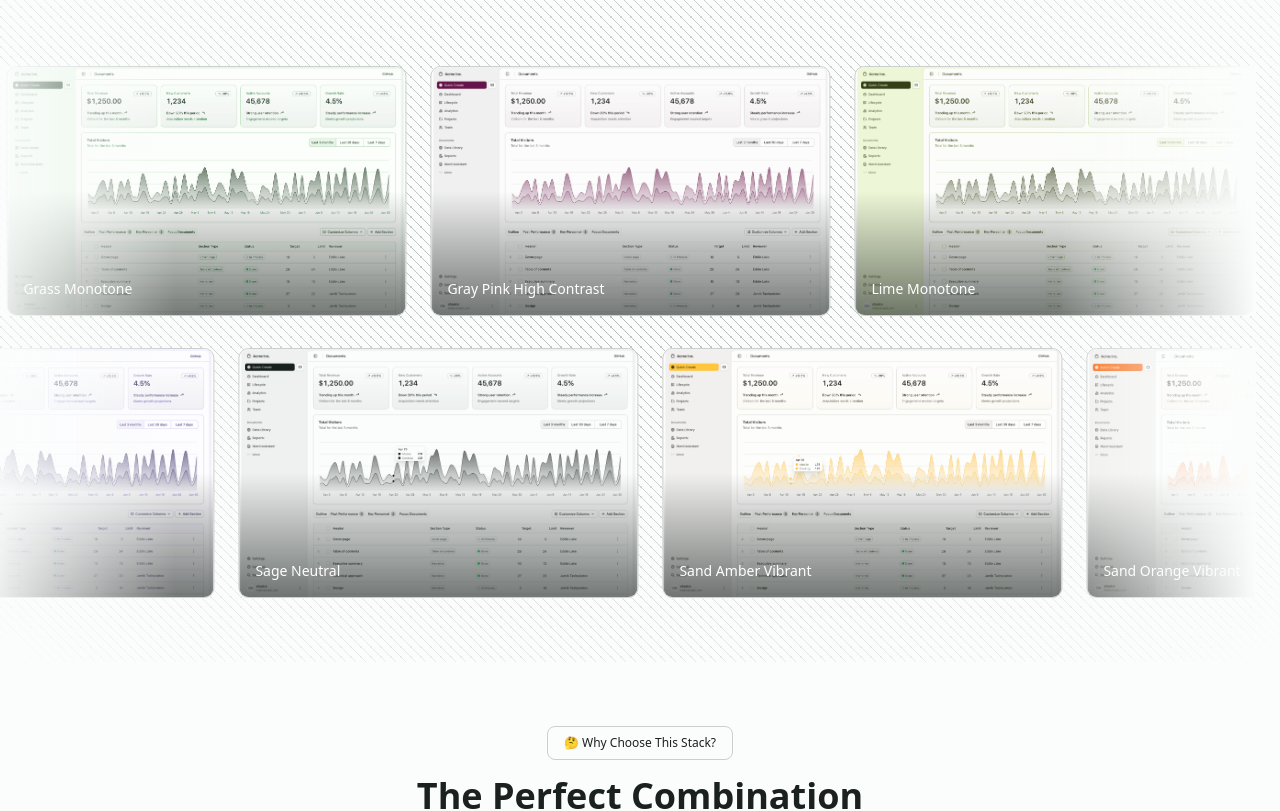
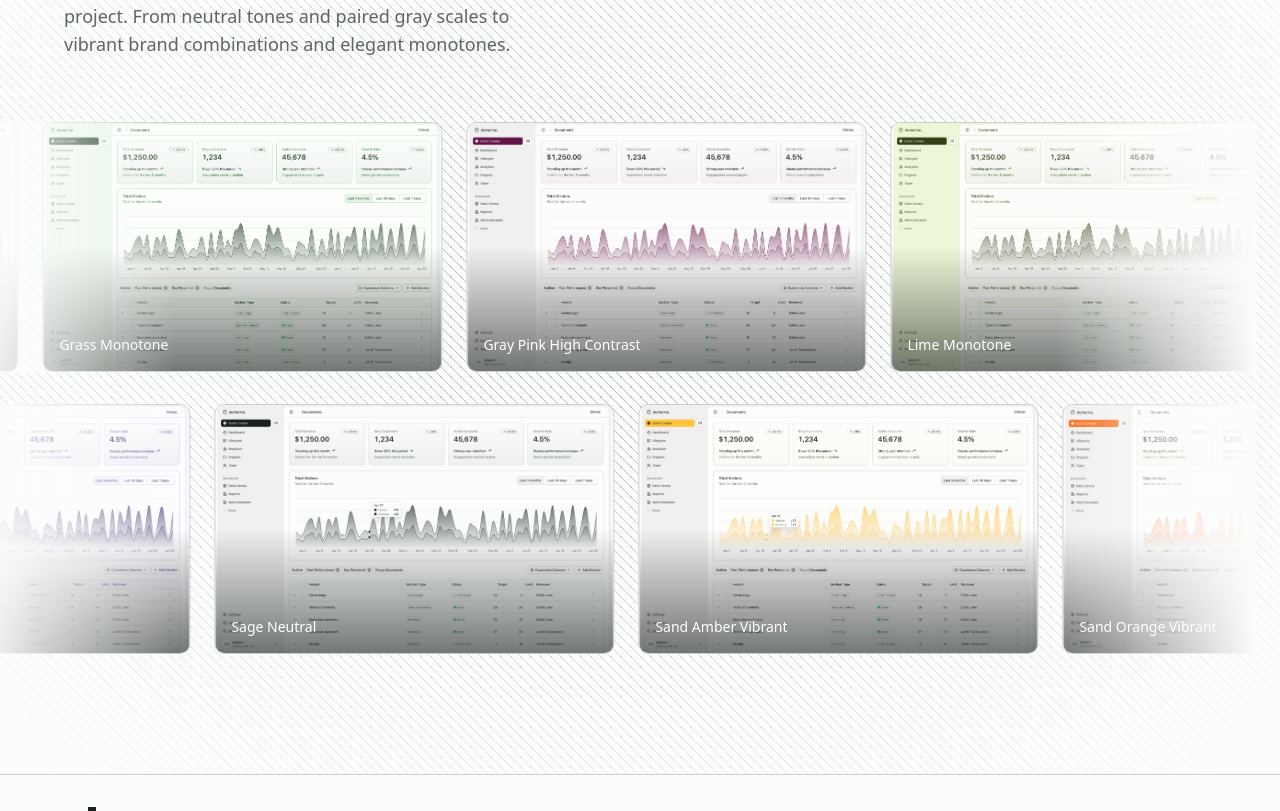
Before and after one commit to mandalor-studio/scaletone, a Next.js app: page / in a window 1280 px wide. Shown: the part 1760-2571 px from the top of the page. Built offline with nearby package versions, Linux system fonts and the light colour scheme.

Commit message:
improve sections spacing

```diff
--- a/app/(landing)/_sections/showcase/_components/double-marquee.tsx
+++ b/app/(landing)/_sections/showcase/_components/double-marquee.tsx
@@ -102,12 +102,7 @@ export function DoubleMarquee() {
       <div className="relative overflow-hidden">
         <div className="space-y-8">
           {/* First marquee row - left to right */}
-          <Marquee
-            speed={60}
-            gradient={true}
-            gradientColor="var(--background)"
-            pauseOnHover={true}
-          >
+          <Marquee speed={60} gradient={true} gradientColor="var(--background)">
             {firstRowImages.map((image, index) => (
               <MarqueeItem key={`first-${index}`} image={image} index={index} />
             ))}
@@ -119,7 +114,6 @@ export function DoubleMarquee() {
             speed={40}
             gradient={true}
             gradientColor="var(--background)"
-            pauseOnHover={true}
           >
             {secondRowImages.map((image, index) => (
               <MarqueeItem
@@ -145,7 +139,7 @@ const MarqueeItem = ({
   const { resolvedTheme } = useTheme();
   const isDark = resolvedTheme === "dark";
   return (
-    <div className="relative bg-background overflow-hidden rounded-lg mr-6  border w-[400px] h-[250px]">
+    <div className="relative bg-background overflow-hidden rounded-lg mr-6 border md:w-[400px] md:h-[250px] w-[200px] h-[150px]">
       <Image
         src={isDark ? image.darkSrc : image.lightSrc}
         alt={`${image.name} theme example`}
--- a/app/(landing)/_sections/showcase/showcase-section.tsx
+++ b/app/(landing)/_sections/showcase/showcase-section.tsx
@@ -7,7 +7,7 @@ export function ShowcaseSection() {
   return (
     <Section
       id="showcase"
-      className="flex flex-col py-16 gap-16 relative max-w-none"
+      className="flex flex-col py-12 gap-8 md:py-30 md:gap-16 relative max-w-none"
     >
       <DottedBg />
       <ShowcaseSectionHeading />
--- a/app/(landing)/_sections/tools/tools-section.tsx
+++ b/app/(landing)/_sections/tools/tools-section.tsx
@@ -82,7 +82,7 @@ const ToolItem = ({ tool }: { tool: Tool }) => {
               }
             )}
           </div>
-          <div className="absolute bottom-0 left-1/2 -translate-x-1/2 w-10 h-10 md:w-10 md:h-2 bg-foreground/50 rounded-full blur-md group-hover:opacity-100 opacity-0 transition-opacity duration-300 -z-10" />
+          <div className="absolute bottom-0 left-1/2 -translate-x-1/2 w-10 h-2 bg-foreground/50 rounded-full blur-md group-hover:opacity-100 opacity-0 transition-opacity duration-300 -z-10" />
         </div>
         <div className="flex flex-col ">
           <h3 className="text-sm font-medium md:text-base">{tool.name}</h3>
--- a/app/(landing)/page.tsx
+++ b/app/(landing)/page.tsx
@@ -1,5 +1,3 @@
-import { WhyRadixShadcnSection } from "./_sections/why-radix-shadcn";
-import { ContactSection } from "./_sections/contact";
 import { ShowcaseSection } from "./_sections/showcase/showcase-section";
 import { HeroSection } from "./_sections/hero/hero-section";
 import { ToolsSection } from "./_sections/tools/tools-section";
@@ -10,8 +8,6 @@ export default function Home() {
       <HeroSection />
       <ToolsSection />
       <ShowcaseSection />
-      <WhyRadixShadcnSection />
-      <ContactSection />
     </div>
   );
 }
```
